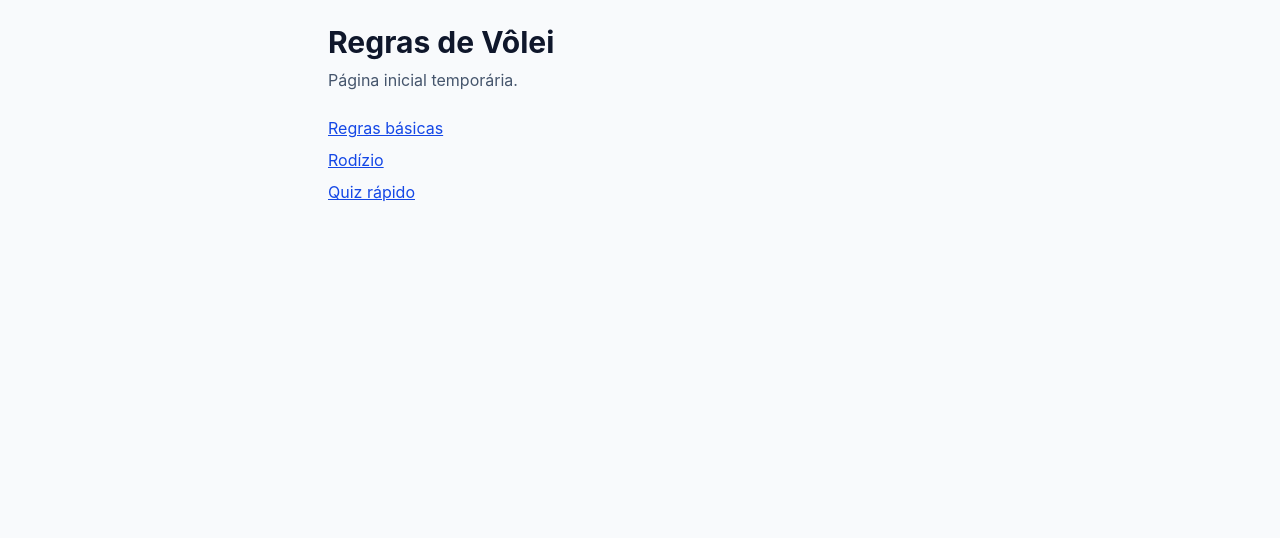
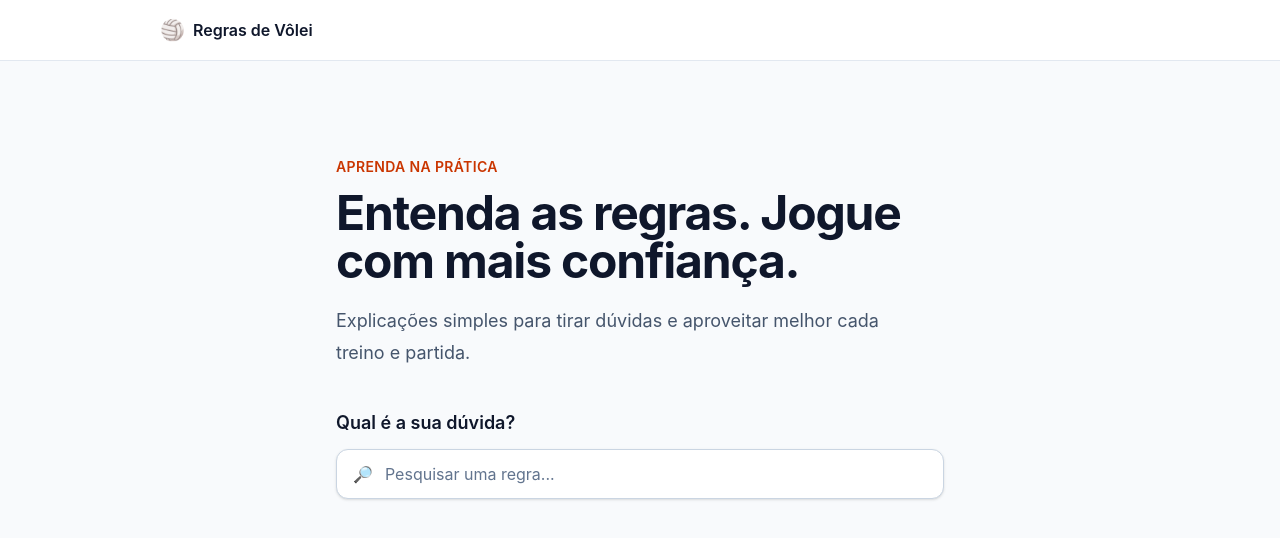
Before and after one commit to Icaro90/volley-coach, a React (Vite) app in the folder frontend/: page / in a window 1280 px wide. Shown: the top 538 px of the page. Built offline with nearby package versions, Linux system fonts and the light colour scheme.

Commit message:
feat(home): add introductory content and search input

```diff
--- /dev/null
+++ b/frontend/src/components/AppHeader.tsx
@@ -0,0 +1,12 @@
+export function AppHeader() {
+  return (
+    <header className="border-b border-slate-200 bg-white">
+      <div className="mx-auto flex max-w-5xl items-center gap-2 px-5 py-4 sm:px-8">
+        <span aria-hidden="true" className="text-xl">
+          🏐
+        </span>
+        <span className="font-semibold text-slate-900">Regras de Vôlei</span>
+      </div>
+    </header>
+  )
+}
--- /dev/null
+++ b/frontend/src/components/SearchField.tsx
@@ -0,0 +1,21 @@
+export function SearchField() {
+  return (
+    <div>
+      <label className="sr-only" htmlFor="rule-search">
+        Pesquisar uma regra
+      </label>
+      <div className="flex items-center gap-3 rounded-xl border border-slate-300 bg-white px-4 py-3 shadow-sm">
+        <span aria-hidden="true" className="text-slate-500">
+          🔎
+        </span>
+        <input
+          className="w-full bg-transparent text-slate-900 outline-none placeholder:text-slate-500"
+          id="rule-search"
+          name="rule-search"
+          placeholder="Pesquisar uma regra..."
+          type="search"
+        />
+      </div>
+    </div>
+  )
+}
--- a/frontend/src/index.css
+++ b/frontend/src/index.css
@@ -15,6 +15,10 @@ body {
   min-height: 100svh;
 }
 
+#root {
+  min-height: 100svh;
+}
+
 button,
 input {
   font: inherit;
--- a/frontend/src/pages/HomePage.tsx
+++ b/frontend/src/pages/HomePage.tsx
@@ -1,30 +1,29 @@
-import { Link } from 'react-router'
+import { AppHeader } from '../components/AppHeader'
+import { SearchField } from '../components/SearchField'
 
 export function HomePage() {
   return (
-    <main className="mx-auto max-w-2xl p-6">
-      <h1 className="text-3xl font-bold text-slate-900">Regras de Vôlei</h1>
-      <p className="mt-2 text-slate-600">Página inicial temporária.</p>
+    <div className="min-h-screen bg-slate-50">
+      <AppHeader />
 
-      <nav className="mt-6" aria-label="Áreas de aprendizagem">
-        <ul className="space-y-2">
-          <li>
-            <Link className="text-blue-700 underline" to="/rules">
-              Regras básicas
-            </Link>
-          </li>
-          <li>
-            <Link className="text-blue-700 underline" to="/rotation">
-              Rodízio
-            </Link>
-          </li>
-          <li>
-            <Link className="text-blue-700 underline" to="/quiz">
-              Quiz rápido
-            </Link>
-          </li>
-        </ul>
-      </nav>
-    </main>
+      <main className="mx-auto max-w-2xl px-5 py-16 sm:px-8 sm:py-24">
+        <p className="text-sm font-semibold tracking-wide text-orange-700 uppercase">
+          Aprenda na prática
+        </p>
+        <h1 className="mt-3 text-4xl font-bold tracking-tight text-slate-900 sm:text-5xl">
+          Entenda as regras. Jogue com mais confiança.
+        </h1>
+        <p className="mt-5 max-w-xl text-lg leading-8 text-slate-600">
+          Explicações simples para tirar dúvidas e aproveitar melhor cada treino e partida.
+        </p>
+
+        <section className="mt-10" aria-labelledby="search-title">
+          <h2 className="mb-3 text-lg font-semibold text-slate-900" id="search-title">
+            Qual é a sua dúvida?
+          </h2>
+          <SearchField />
+        </section>
+      </main>
+    </div>
   )
 }
```
Also changed, not shown: frontend/src/App.css (deleted, +0 -184 lines).
